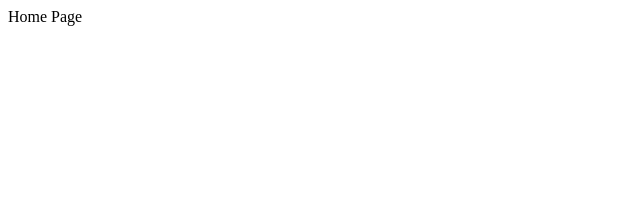
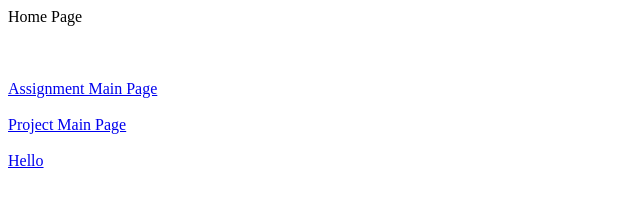
Before and after one commit to janhavi13/WebDevSpring2016, a website: page public/index.html in a window 1280 px wide. Shown: the whole page, without its empty margins (0-640 px from the left). Drawn offline with Linux system fonts and the light colour scheme.

Commit message:
home page modified

```diff
--- a/public/index.html
+++ b/public/index.html
@@ -6,5 +6,18 @@
 </head>
 <body>
 Home Page
+<br>
+<br>
+<br>
+<br>
+<a href="assignment/index.html">Assignment Main Page</a>
+<br>
+<br>
+<a href="project/index.html">Project Main Page</a>
+<br>
+<br>
+<a href="/hello">Hello</a>
+<br>
+<br>
 </body>
 </html>
```
